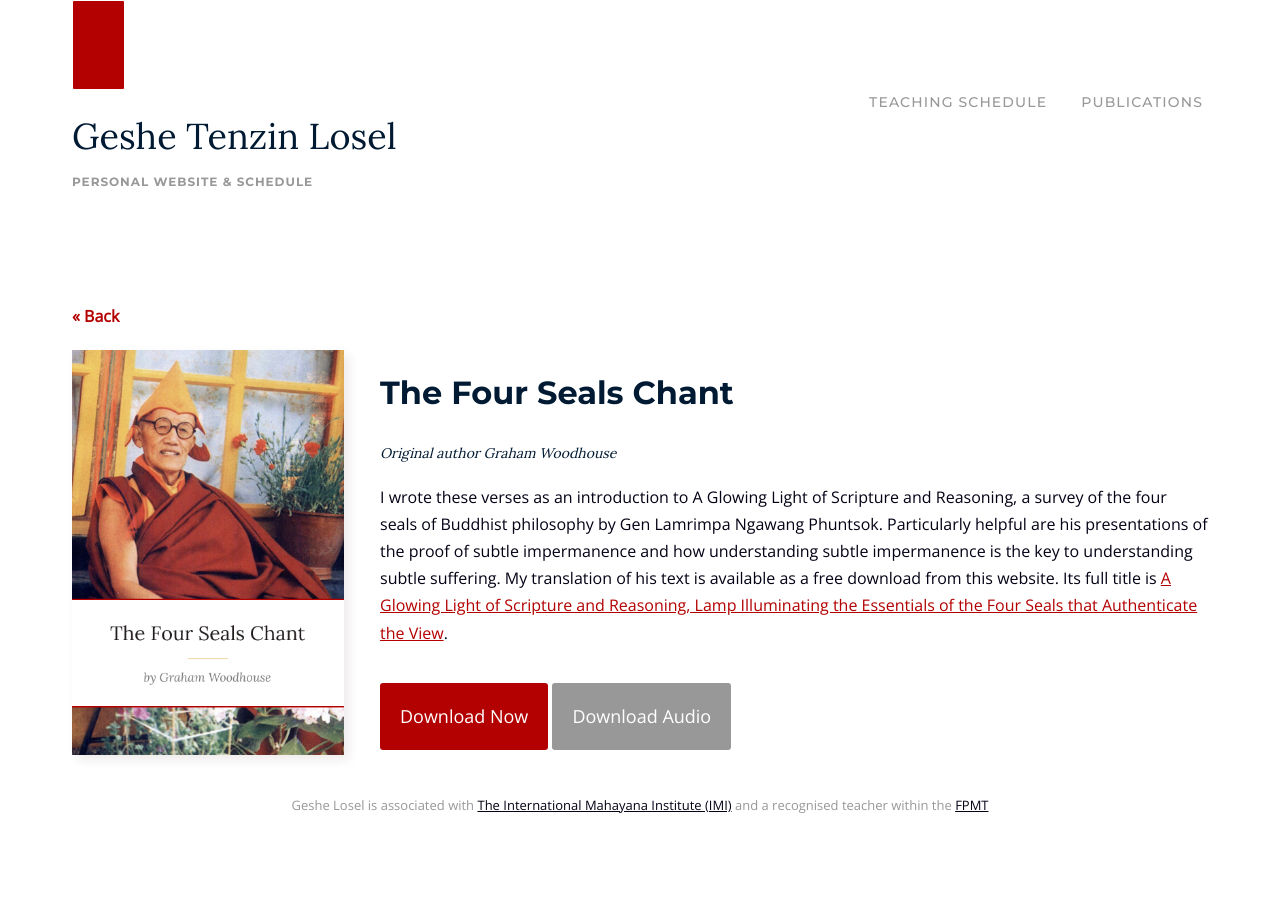
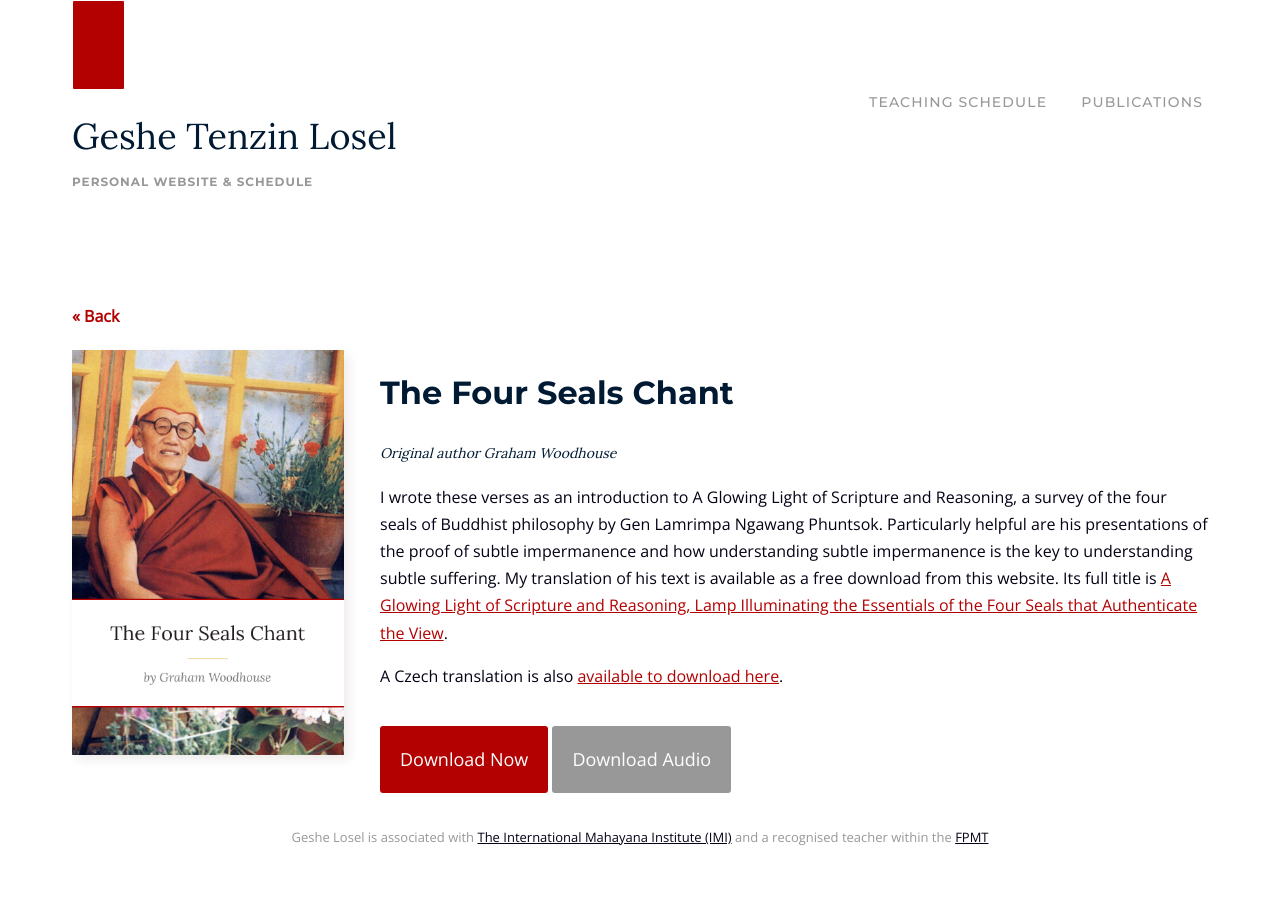
Before and after one commit to hallodom/geshe-graham-losel, a Jekyll site: the page built from _publications/four-seals-chant.md, in a window 1280 px wide. Built offline with Jekyll 4.4.1, drawn with Linux system fonts in a browser that asks for light colours.

Commit message:
Add Czech four seals translation

```diff
--- a/_publications/four-seals-chant.md
+++ b/_publications/four-seals-chant.md
@@ -20,3 +20,5 @@
 ---
 
 I wrote these verses as an introduction to A Glowing Light of Scripture and Reasoning, a survey of the four seals of Buddhist philosophy by Gen Lamrimpa Ngawang Phuntsok. Particularly helpful are his presentations of the proof of subtle impermanence and how understanding subtle impermanence is the key to understanding subtle suffering. My translation of his text is available as a free download from this website. Its full title is [A Glowing Light of Scripture and Reasoning, Lamp Illuminating the Essentials of the Four Seals that Authenticate the View](/publications/book/a-glowing-scripture-and-reasoning/).
+
+A Czech translation is also [available to download here](/files/ZpevCtyrPeceti-four-seals.pdf).
```
Also changed, not shown: 3 other files.
